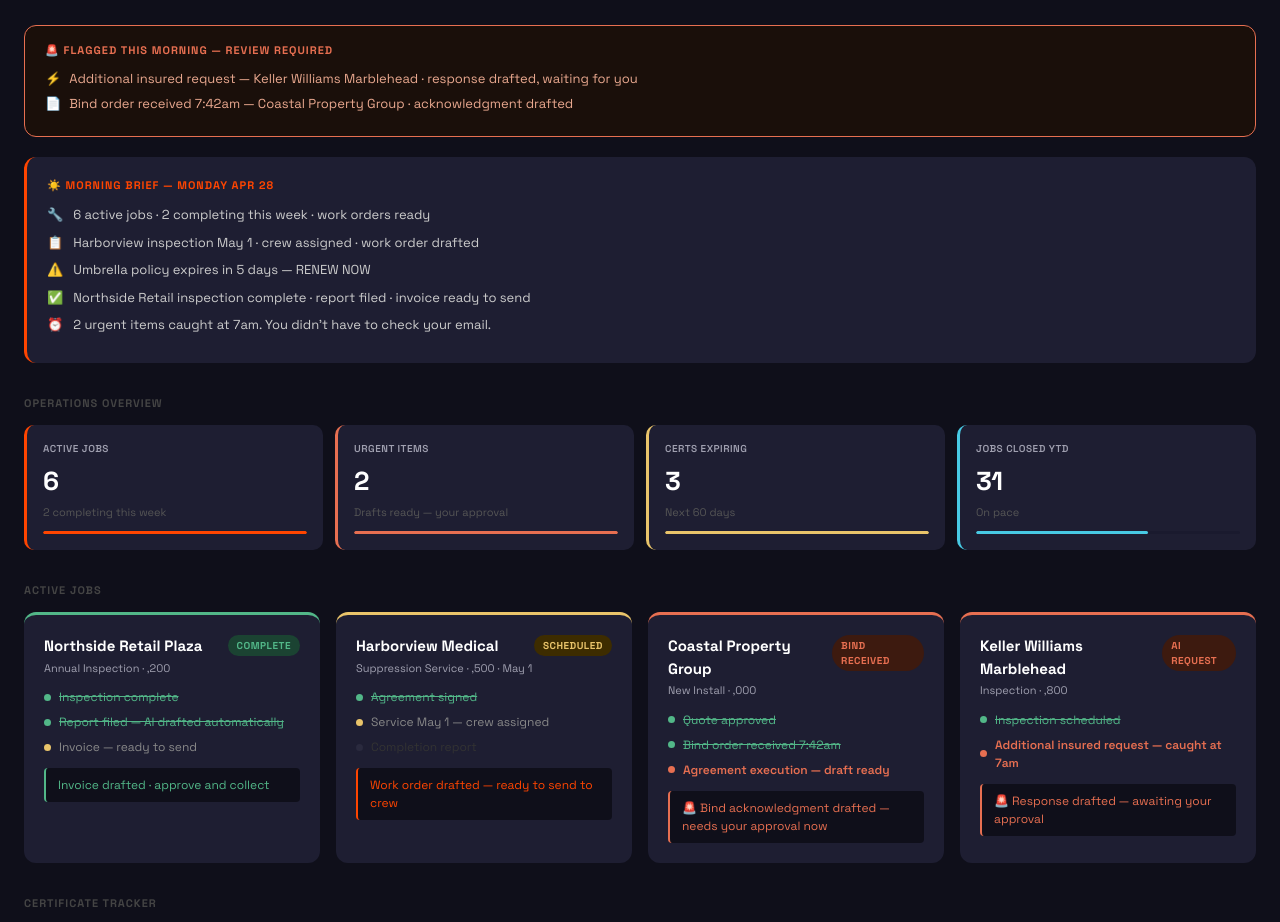
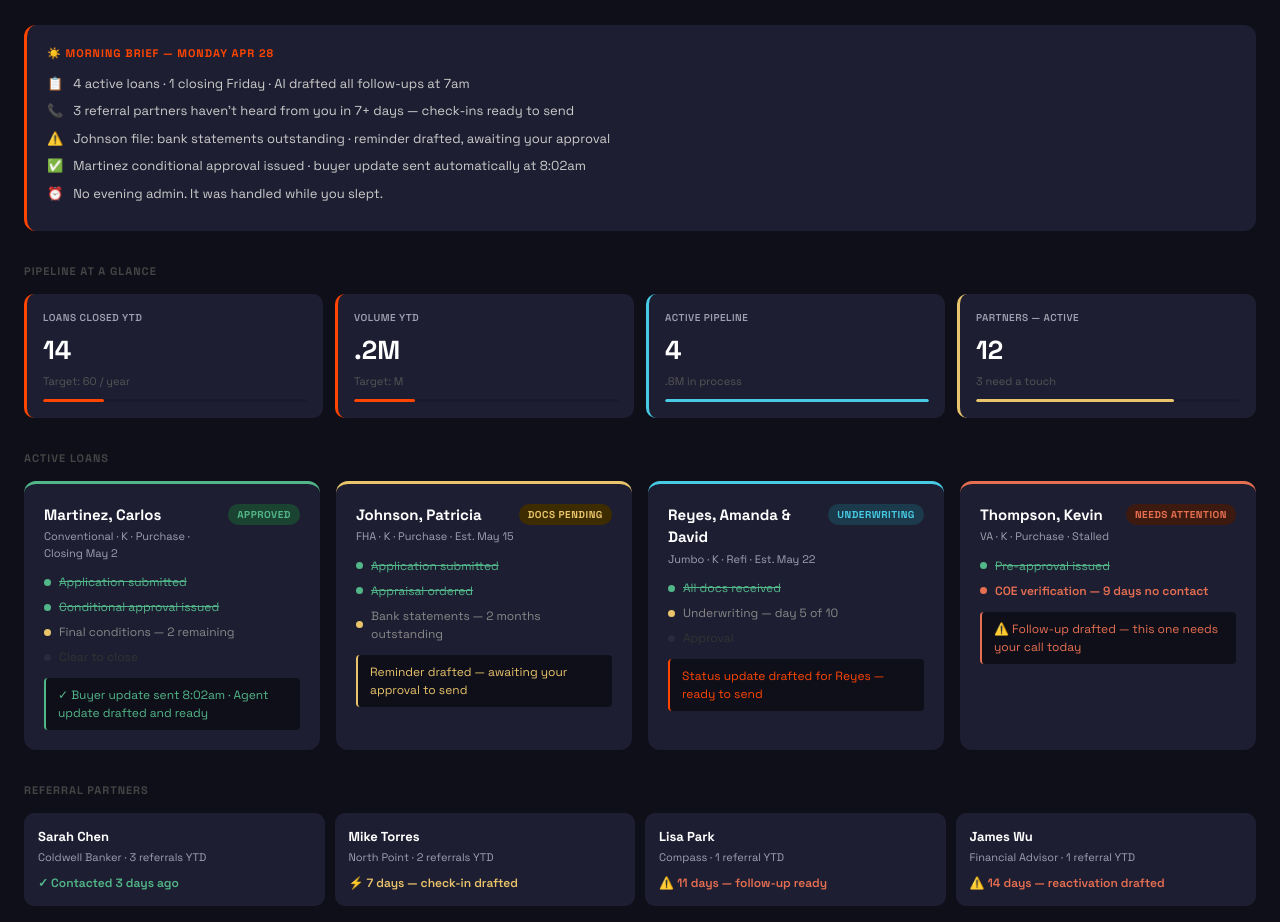
Before and after one commit to marcgreen-NSRE/bbk-dashboards, a plain HTML site: page index.html in a window 1280 px wide. Shown: the part 88-1010 px from the top of the page. Drawn offline with Linux system fonts and the light colour scheme.

Commit message:
demo: doug santos — 4pm close call

```diff
--- a/index.html
+++ b/index.html
@@ -3,7 +3,7 @@
 <head>
 <meta charset="UTF-8">
 <meta name="viewport" content="width=device-width, initial-scale=1.0">
-<title>Fulmer Fire & Alarm — BuiltByKlaw</title>
+<title>Santos Team — BuiltByKlaw</title>
 <style>
 /* BBK SHARED STYLE — matches builtbyklaw.com */
 @import url('https://fonts.googleapis.com/css2?family=Space+Grotesk:wght@400;500;600;700;800&display=swap');
@@ -84,115 +84,109 @@
 </head>
 <body>
 
-<h1>🔥 Fulmer Fire & Alarm</h1>
-<p class="subtitle">Ryan Fulmer · Fire Suppression & Alarm · <span class="ai-tag">AI ACTIVE</span></p>
-
-<div class="alert-box">
-  <div class="alert-title">🚨 Flagged This Morning — Review Required</div>
-  <div class="alert-item"><span>⚡</span>Additional insured request — Keller Williams Marblehead · response drafted, waiting for you</div>
-  <div class="alert-item"><span>📄</span>Bind order received 7:42am — Coastal Property Group · acknowledgment drafted</div>
-</div>
+<h1>🏦 Santos Team</h1>
+<p class="subtitle">Doug Santos · North Point Realty · <span class="ai-tag">AI ACTIVE</span></p>
 
 <div class="brief-box">
   <div class="brief-title">☀️ Morning Brief — Monday Apr 28</div>
-  <div class="brief-row"><span>🔧</span>6 active jobs · 2 completing this week · work orders ready</div>
-  <div class="brief-row"><span>📋</span>Harborview inspection May 1 · crew assigned · work order drafted</div>
-  <div class="brief-row"><span>⚠️</span>Umbrella policy expires in 5 days — RENEW NOW</div>
-  <div class="brief-row"><span>✅</span>Northside Retail inspection complete · report filed · invoice ready to send</div>
-  <div class="brief-row"><span>⏰</span>2 urgent items caught at 7am. You didn't have to check your email.</div>
+  <div class="brief-row"><span>📋</span>4 active loans · 1 closing Friday · AI drafted all follow-ups at 7am</div>
+  <div class="brief-row"><span>📞</span>3 referral partners haven't heard from you in 7+ days — check-ins ready to send</div>
+  <div class="brief-row"><span>⚠️</span>Johnson file: bank statements outstanding · reminder drafted, awaiting your approval</div>
+  <div class="brief-row"><span>✅</span>Martinez conditional approval issued · buyer update sent automatically at 8:02am</div>
+  <div class="brief-row"><span>⏰</span>No evening admin. It was handled while you slept.</div>
 </div>
 
-<div class="section-header">Operations Overview</div>
+<div class="section-header">Pipeline at a Glance</div>
 <div class="goals-grid">
   <div class="goal-card">
-    <div class="goal-label">Active Jobs</div>
-    <div class="goal-value">6</div>
-    <div class="goal-sub">2 completing this week</div>
-    <div class="progress-bar"><div class="progress-fill" style="width:100%"></div></div>
+    <div class="goal-label">Loans Closed YTD</div>
+    <div class="goal-value">14</div>
+    <div class="goal-sub">Target: 60 / year</div>
+    <div class="progress-bar"><div class="progress-fill" style="width:23%"></div></div>
   </div>
-  <div class="goal-card" style="border-left-color:var(--red)">
-    <div class="goal-label">Urgent Items</div>
-    <div class="goal-value">2</div>
-    <div class="goal-sub">Drafts ready — your approval</div>
-    <div class="progress-bar"><div class="progress-fill" style="background:var(--red);width:100%"></div></div>
+  <div class="goal-card">
+    <div class="goal-label">Volume YTD</div>
+    <div class="goal-value">.2M</div>
+    <div class="goal-sub">Target: M</div>
+    <div class="progress-bar"><div class="progress-fill" style="width:23%"></div></div>
+  </div>
+  <div class="goal-card" style="border-left-color:var(--blue)">
+    <div class="goal-label">Active Pipeline</div>
+    <div class="goal-value">4</div>
+    <div class="goal-sub">.8M in process</div>
+    <div class="progress-bar"><div class="progress-fill" style="background:var(--blue);width:100%"></div></div>
   </div>
   <div class="goal-card" style="border-left-color:var(--yellow)">
-    <div class="goal-label">Certs Expiring</div>
-    <div class="goal-value">3</div>
-    <div class="goal-sub">Next 60 days</div>
-    <div class="progress-bar"><div class="progress-fill" style="background:var(--yellow);width:100%"></div></div>
-  </div>
-  <div class="goal-card" style="border-left-color:var(--blue)">
-    <div class="goal-label">Jobs Closed YTD</div>
-    <div class="goal-value">31</div>
-    <div class="goal-sub">On pace</div>
-    <div class="progress-bar"><div class="progress-fill" style="background:var(--blue);width:65%"></div></div>
+    <div class="goal-label">Partners — Active</div>
+    <div class="goal-value">12</div>
+    <div class="goal-sub">3 need a touch</div>
+    <div class="progress-bar"><div class="progress-fill" style="background:var(--yellow);width:75%"></div></div>
   </div>
 </div>
 
-<div class="section-header">Active Jobs</div>
+<div class="section-header">Active Loans</div>
 <div class="card-grid">
   <div class="card green">
     <div class="card-header">
-      <div><div class="card-name">Northside Retail Plaza</div><div class="card-meta">Annual Inspection · ,200</div></div>
-      <span class="badge badge-green">Complete</span>
+      <div><div class="card-name">Martinez, Carlos</div><div class="card-meta">Conventional · K · Purchase · Closing May 2</div></div>
+      <span class="badge badge-green">Approved</span>
     </div>
     <div class="milestones">
-      <div class="milestone"><div class="dot dot-done"></div><span class="ml done">Inspection complete</span></div>
-      <div class="milestone"><div class="dot dot-done"></div><span class="ml done">Report filed — AI drafted automatically</span></div>
-      <div class="milestone"><div class="dot dot-pending"></div><span class="ml">Invoice — ready to send</span></div>
+      <div class="milestone"><div class="dot dot-done"></div><span class="ml done">Application submitted</span></div>
+      <div class="milestone"><div class="dot dot-done"></div><span class="ml done">Conditional approval issued</span></div>
+      <div class="milestone"><div class="dot dot-pending"></div><span class="ml">Final conditions — 2 remaining</span></div>
+      <div class="milestone"><div class="dot dot-na"></div><span class="ml" style="color:#333">Clear to close</span></div>
     </div>
-    <div class="next ok">Invoice drafted · approve and collect</div>
+    <div class="next ok">✓ Buyer update sent 8:02am · Agent update drafted and ready</div>
   </div>
 
   <div class="card yellow">
     <div class="card-header">
-      <div><div class="card-name">Harborview Medical</div><div class="card-meta">Suppression Service · ,500 · May 1</div></div>
-      <span class="badge badge-yellow">Scheduled</span>
+      <div><div class="card-name">Johnson, Patricia</div><div class="card-meta">FHA · K · Purchase · Est. May 15</div></div>
+      <span class="badge badge-yellow">Docs Pending</span>
     </div>
     <div class="milestones">
-      <div class="milestone"><div class="dot dot-done"></div><span class="ml done">Agreement signed</span></div>
-      <div class="milestone"><div class="dot dot-pending"></div><span class="ml">Service May 1 — crew assigned</span></div>
-      <div class="milestone"><div class="dot dot-na"></div><span class="ml" style="color:#333">Completion report</span></div>
+      <div class="milestone"><div class="dot dot-done"></div><span class="ml done">Application submitted</span></div>
+      <div class="milestone"><div class="dot dot-done"></div><span class="ml done">Appraisal ordered</span></div>
+      <div class="milestone"><div class="dot dot-pending"></div><span class="ml">Bank statements — 2 months outstanding</span></div>
     </div>
-    <div class="next">Work order drafted — ready to send to crew</div>
+    <div class="next warn">Reminder drafted — awaiting your approval to send</div>
+  </div>
+
+  <div class="card blue">
+    <div class="card-header">
+      <div><div class="card-name">Reyes, Amanda & David</div><div class="card-meta">Jumbo · K · Refi · Est. May 22</div></div>
+      <span class="badge badge-blue">Underwriting</span>
+    </div>
+    <div class="milestones">
+      <div class="milestone"><div class="dot dot-done"></div><span class="ml done">All docs received</span></div>
+      <div class="milestone"><div class="dot dot-pending"></div><span class="ml">Underwriting — day 5 of 10</span></div>
+      <div class="milestone"><div class="dot dot-na"></div><span class="ml" style="color:#333">Approval</span></div>
+    </div>
+    <div class="next">Status update drafted for Reyes — ready to send</div>
   </div>
 
   <div class="card red">
     <div class="card-header">
-      <div><div class="card-name">Coastal Property Group</div><div class="card-meta">New Install · ,000</div></div>
-      <span class="badge badge-red">Bind Received</span>
+      <div><div class="card-name">Thompson, Kevin</div><div class="card-meta">VA · K · Purchase · Stalled</div></div>
+      <span class="badge badge-red">Needs Attention</span>
     </div>
     <div class="milestones">
-      <div class="milestone"><div class="dot dot-done"></div><span class="ml done">Quote approved</span></div>
-      <div class="milestone"><div class="dot dot-done"></div><span class="ml done">Bind order received 7:42am</span></div>
-      <div class="milestone"><div class="dot dot-alert"></div><span class="ml hot">Agreement execution — draft ready</span></div>
+      <div class="milestone"><div class="dot dot-done"></div><span class="ml done">Pre-approval issued</span></div>
+      <div class="milestone"><div class="dot dot-alert"></div><span class="ml hot">COE verification — 9 days no contact</span></div>
     </div>
-    <div class="next hot">🚨 Bind acknowledgment drafted — needs your approval now</div>
-  </div>
-
-  <div class="card red">
-    <div class="card-header">
-      <div><div class="card-name">Keller Williams Marblehead</div><div class="card-meta">Inspection · ,800</div></div>
-      <span class="badge badge-red">AI Request</span>
-    </div>
-    <div class="milestones">
-      <div class="milestone"><div class="dot dot-done"></div><span class="ml done">Inspection scheduled</span></div>
-      <div class="milestone"><div class="dot dot-alert"></div><span class="ml hot">Additional insured request — caught at 7am</span></div>
-    </div>
-    <div class="next hot">🚨 Response drafted — awaiting your approval</div>
+    <div class="next hot">⚠️ Follow-up drafted — this one needs your call today</div>
   </div>
 </div>
 
-<div class="section-header">Certificate Tracker</div>
+<div class="section-header">Referral Partners</div>
 <div class="small-grid">
-  <div class="small-card"><div class="sc-name">General Liability</div><div class="sc-meta">All active jobs</div><div class="sc-status ok">✓ Expires Dec 15, 2026</div></div>
-  <div class="small-card"><div class="sc-name">Workers Comp</div><div class="sc-meta">All employees</div><div class="sc-status ok">✓ Expires Sep 1, 2026</div></div>
-  <div class="small-card"><div class="sc-name">Coastal Property COI</div><div class="sc-meta">Coastal Property Group</div><div class="sc-status warn">⚡ 18 days · Renewal drafted</div></div>
-  <div class="small-card"><div class="sc-name">Harborview Additional Insured</div><div class="sc-meta">Harborview Medical</div><div class="sc-status warn">⚡ 34 days</div></div>
-  <div class="small-card" style="border:1px solid var(--red)"><div class="sc-name">Umbrella Policy</div><div class="sc-meta">All jobs over K</div><div class="sc-status late">🚨 5 DAYS — RENEW NOW</div></div>
+  <div class="small-card"><div class="sc-name">Sarah Chen</div><div class="sc-meta">Coldwell Banker · 3 referrals YTD</div><div class="sc-status ok">✓ Contacted 3 days ago</div></div>
+  <div class="small-card"><div class="sc-name">Mike Torres</div><div class="sc-meta">North Point · 2 referrals YTD</div><div class="sc-status warn">⚡ 7 days — check-in drafted</div></div>
+  <div class="small-card"><div class="sc-name">Lisa Park</div><div class="sc-meta">Compass · 1 referral YTD</div><div class="sc-status late">⚠️ 11 days — follow-up ready</div></div>
+  <div class="small-card"><div class="sc-name">James Wu</div><div class="sc-meta">Financial Advisor · 1 referral YTD</div><div class="sc-status late">⚠️ 14 days — reactivation drafted</div></div>
 </div>
 
-<p class="updated">Powered by BuiltByKlaw · builtbyklaw.com · Updated 7:00am daily · Nothing lapsed. Nothing missed. You focused on the work.</p>
+<p class="updated">Powered by BuiltByKlaw · builtbyklaw.com · Updated 7:00am daily · You focused on closing. We handled the rest.</p>
 </body>
 </html>
```
